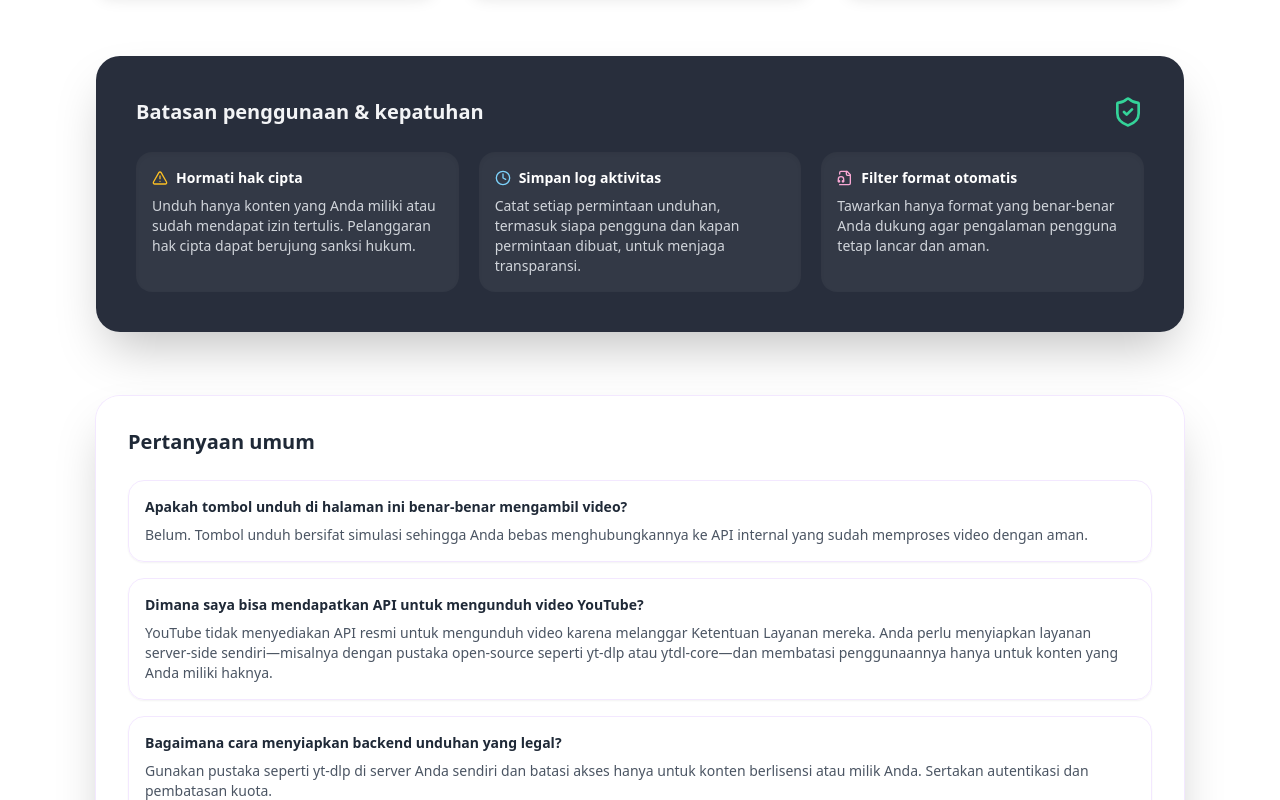
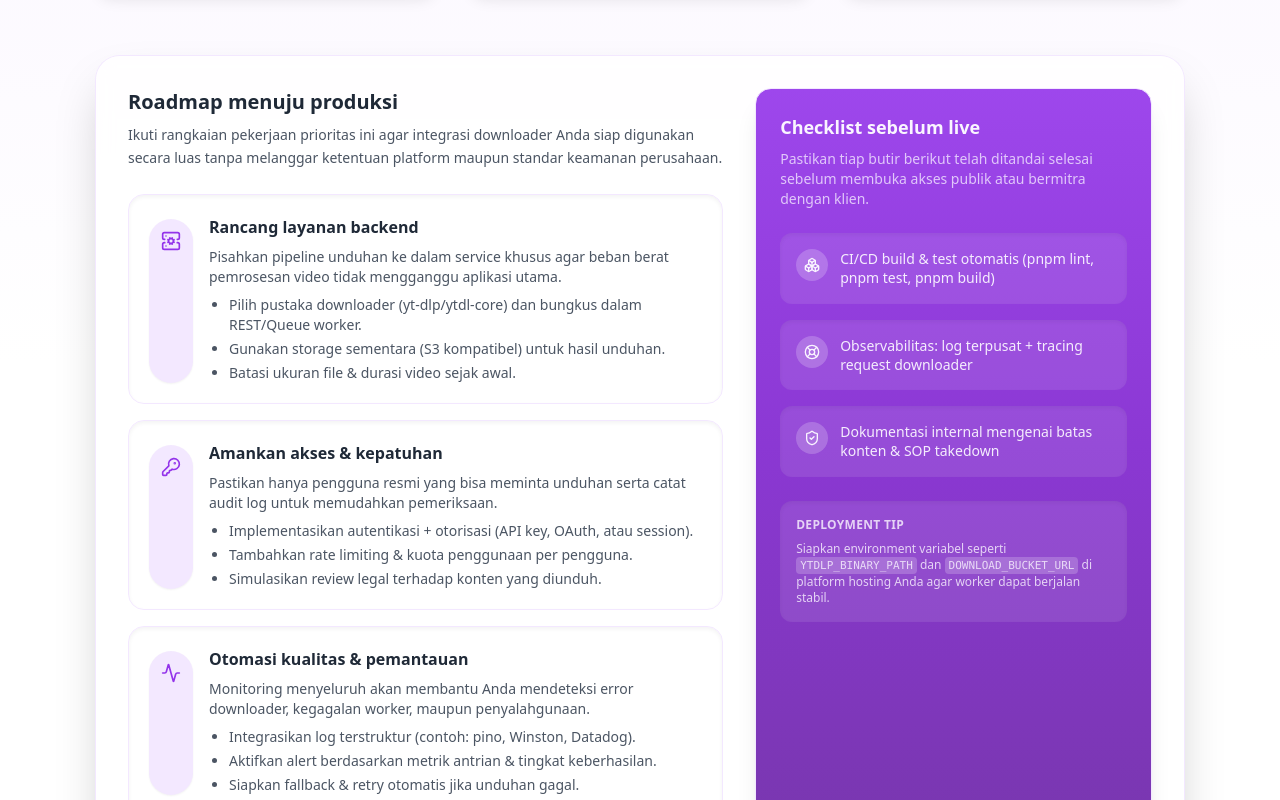
Before and after one commit to ruangriung/ruangriung-generator-app, a Next.js app: page /youtube-downloader in a window 1280 px wide. Shown: the part 1160-1960 px from the top of the page. Built offline with nearby package versions, Linux system fonts and the light colour scheme; no server answers.

Commit message:
Add production readiness roadmap to YouTube downloader

```diff
--- a/app/youtube-downloader/page.tsx
+++ b/app/youtube-downloader/page.tsx
@@ -1,10 +1,15 @@
 import type { Metadata } from 'next';
 import {
+  Activity,
   AlertTriangle,
+  Boxes,
   Clock,
   Download,
   FileAudio2,
   FileVideo2,
+  KeyRound,
+  LifeBuoy,
+  ServerCog,
   ShieldCheck,
   Sparkles,
 } from 'lucide-react';
@@ -61,6 +66,57 @@ const steps = [
     title: '3. Hubungkan ke backend',
     description:
       'Gunakan fetch/axios untuk memanggil layanan server-side seperti yt-dlp. Pastikan Anda hanya mengunduh konten yang sah secara hukum.',
+  },
+];
+
+const productionRoadmap = [
+  {
+    title: 'Rancang layanan backend',
+    description:
+      'Pisahkan pipeline unduhan ke dalam service khusus agar beban berat pemrosesan video tidak mengganggu aplikasi utama.',
+    actionItems: [
+      'Pilih pustaka downloader (yt-dlp/ytdl-core) dan bungkus dalam REST/Queue worker.',
+      'Gunakan storage sementara (S3 kompatibel) untuk hasil unduhan.',
+      'Batasi ukuran file & durasi video sejak awal.',
+    ],
+    icon: ServerCog,
+  },
+  {
+    title: 'Amankan akses & kepatuhan',
+    description:
+      'Pastikan hanya pengguna resmi yang bisa meminta unduhan serta catat audit log untuk memudahkan pemeriksaan.',
+    actionItems: [
+      'Implementasikan autentikasi + otorisasi (API key, OAuth, atau session).',
+      'Tambahkan rate limiting & kuota penggunaan per pengguna.',
+      'Simulasikan review legal terhadap konten yang diunduh.',
+    ],
+    icon: KeyRound,
+  },
+  {
+    title: 'Otomasi kualitas & pemantauan',
+    description:
+      'Monitoring menyeluruh akan membantu Anda mendeteksi error downloader, kegagalan worker, maupun penyalahgunaan.',
+    actionItems: [
+      'Integrasikan log terstruktur (contoh: pino, Winston, Datadog).',
+      'Aktifkan alert berdasarkan metrik antrian & tingkat keberhasilan.',
+      'Siapkan fallback & retry otomatis jika unduhan gagal.',
+    ],
+    icon: Activity,
+  },
+];
+
+const productionChecklist = [
+  {
+    label: 'CI/CD build & test otomatis (pnpm lint, pnpm test, pnpm build)',
+    icon: Boxes,
+  },
+  {
+    label: 'Observabilitas: log terpusat + tracing request downloader',
+    icon: LifeBuoy,
+  },
+  {
+    label: 'Dokumentasi internal mengenai batas konten & SOP takedown',
+    icon: ShieldCheck,
   },
 ];
 
@@ -142,6 +198,59 @@ export default function YouTubeDownloaderPage() {
           ))}
         </section>
 
+        <section className="grid gap-8 rounded-3xl bg-white/80 p-8 shadow-2xl ring-1 ring-purple-100 backdrop-blur dark:bg-gray-900/80 dark:ring-purple-500/30 lg:grid-cols-[1.2fr_0.8fr]">
+          <div className="space-y-6">
+            <div className="space-y-2">
+              <h2 className="text-xl font-semibold text-gray-800 dark:text-gray-100">Roadmap menuju produksi</h2>
+              <p className="text-sm leading-relaxed text-gray-600 dark:text-gray-300">
+                Ikuti rangkaian pekerjaan prioritas ini agar integrasi downloader Anda siap digunakan secara luas tanpa melanggar ketentuan platform maupun standar keamanan perusahaan.
+              </p>
+            </div>
+            <div className="space-y-4">
+              {productionRoadmap.map(({ title, description, actionItems, icon: Icon }) => (
+                <article key={title} className="flex gap-4 rounded-2xl border border-purple-100 bg-white/80 p-5 shadow-inner dark:border-purple-500/30 dark:bg-gray-950/50">
+                  <span className="mt-1 rounded-full bg-purple-100 p-3 text-purple-600 shadow-sm dark:bg-purple-500/20 dark:text-purple-200">
+                    <Icon className="h-5 w-5" />
+                  </span>
+                  <div className="space-y-2">
+                    <h3 className="text-base font-semibold text-gray-800 dark:text-gray-100">{title}</h3>
+                    <p className="text-sm text-gray-600 dark:text-gray-300">{description}</p>
+                    <ul className="list-disc space-y-1 pl-5 text-sm text-gray-600 dark:text-gray-400">
+                      {actionItems.map((item) => (
+                        <li key={item}>{item}</li>
+                      ))}
+                    </ul>
+                  </div>
+                </article>
+              ))}
+            </div>
+          </div>
+          <aside className="flex flex-col gap-6 rounded-2xl border border-purple-100 bg-gradient-to-b from-purple-600/90 via-purple-700/90 to-purple-800/90 p-6 text-purple-50 shadow-xl dark:border-purple-500/40 dark:from-purple-500/60 dark:via-purple-600/60 dark:to-purple-700/60">
+            <div className="space-y-2">
+              <h3 className="text-lg font-semibold">Checklist sebelum live</h3>
+              <p className="text-sm text-purple-100/80">
+                Pastikan tiap butir berikut telah ditandai selesai sebelum membuka akses publik atau bermitra dengan klien.
+              </p>
+            </div>
+            <ul className="space-y-4">
+              {productionChecklist.map(({ label, icon: Icon }) => (
+                <li key={label} className="flex items-start gap-3 rounded-xl bg-white/10 p-4 shadow-inner">
+                  <span className="rounded-full bg-white/20 p-2 text-purple-50">
+                    <Icon className="h-4 w-4" />
+                  </span>
+                  <p className="text-sm leading-snug text-purple-50/95">{label}</p>
+                </li>
+              ))}
+            </ul>
+            <div className="rounded-xl bg-white/10 p-4 text-xs text-purple-50/80 shadow-inner">
+              <p className="font-semibold uppercase tracking-wide">Deployment tip</p>
+              <p className="mt-2">
+                Siapkan environment variabel seperti <code className="rounded bg-white/20 px-1 py-0.5 font-mono text-[11px]">YTDLP_BINARY_PATH</code> dan <code className="rounded bg-white/20 px-1 py-0.5 font-mono text-[11px]">DOWNLOAD_BUCKET_URL</code> di platform hosting Anda agar worker dapat berjalan stabil.
+              </p>
+            </div>
+          </aside>
+        </section>
+
         <section className="grid gap-6 rounded-3xl bg-gray-900/90 px-6 py-10 text-gray-100 shadow-2xl dark:bg-black/60 sm:px-10">
           <div className="flex flex-col gap-3 sm:flex-row sm:items-center sm:justify-between">
             <h2 className="text-xl font-semibold">Batasan penggunaan & kepatuhan</h2>
```
